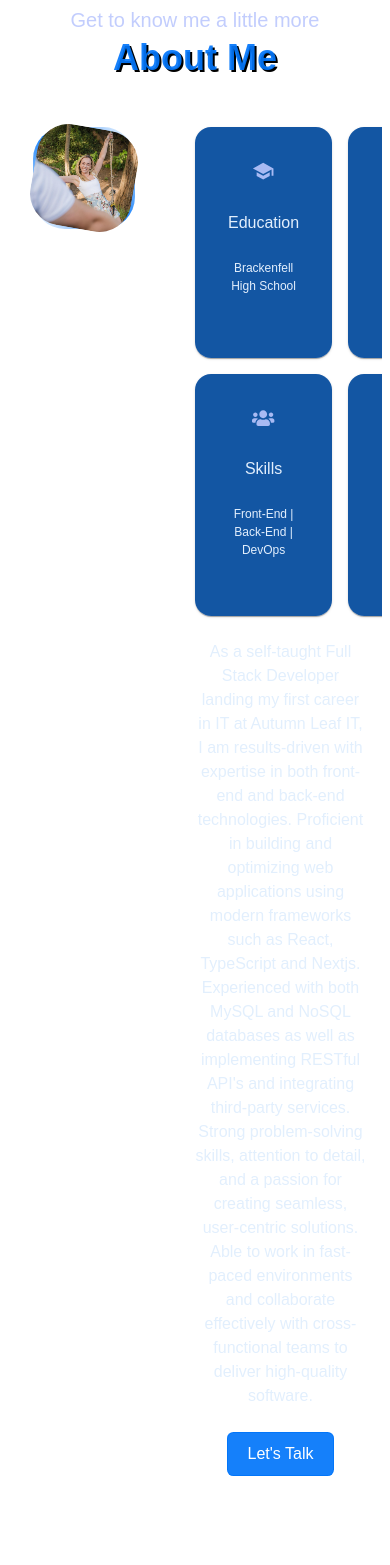
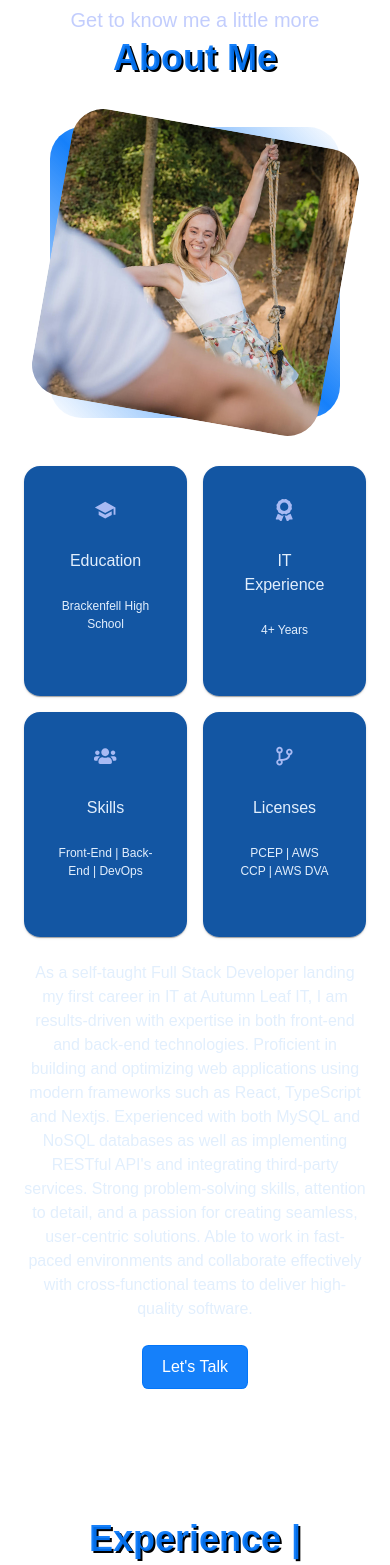
Before and after one commit to Nickiiegee/monique-fick, a Next.js app: page / in a window 390 px wide. Shown: the part 1040-2605 px from the top of the page. Built offline with nearby package versions, Linux system fonts and the light colour scheme.

Commit message:
enhanced mobile friendliness

```diff
--- a/components/about/About.jsx
+++ b/components/about/About.jsx
@@ -1,7 +1,7 @@
 "use client";
 import ME from "@/src/assets/me_about.jpg";
 import styles from "./styles.module.css";
-import { Box, Paper, Typography } from "@mui/material";
+import { Box, Paper, Typography, useMediaQuery } from "@mui/material";
 import Image from "next/image";
 import Link from "next/link";
 import { BiGitBranch } from "react-icons/bi";
@@ -10,6 +10,7 @@ import { MdSchool } from "react-icons/md";
 import { aboutList } from "./AboutList";
 
 const About = () => {
+  const matches = useMediaQuery("(min-width:600px)");
   const paragraph =
     "As a self-taught Full Stack Developer landing my first career in IT at Autumn Leaf IT, I am results-driven with expertise in both front-end and back-end technologies. Proficient in building and optimizing web applications using modern frameworks such as React, TypeScript and Nextjs. Experienced with both MySQL and NoSQL databases as well as implementing RESTful API's and integrating third-party services. Strong problem-solving skills, attention to detail, and a passion for creating seamless, user-centric solutions. Able to work in fast-paced environments and collaborate effectively with cross-functional teams to deliver high-quality software.";
 
@@ -38,11 +39,11 @@ const About = () => {
       </Typography>
 
       <Box
-      className={styles.about_container}
+        className={styles.about_container}
         sx={{
           display: "grid",
-          gridTemplateColumns: "35% 50%",
-          gap: "15%",
+          gridTemplateColumns: { md: "3fr", xs: "1fr" },
+          gap: { md: "15%", xs: "0" },
         }}
       >
         <Box className={styles.about_me}>
@@ -64,7 +65,7 @@ const About = () => {
                   key={idx}
                   sx={{
                     background: "rgba(0, 73, 156, 0.925)",
-                    borderRadius: '1rem',
+                    borderRadius: "1rem",
                     "&:hover": {
                       transition: "all 300ms ease",
                     },
@@ -93,9 +94,11 @@ const About = () => {
           <Typography className={styles.about_content_p}>
             {paragraph}
           </Typography>
-          <Link href="#contact" className={styles.btn}>
-            Let's Talk
-          </Link>
+          <Box className={styles.btn_container}>
+            <Link href="#contact" className={styles.btn}>
+              Let's Talk
+            </Link>
+          </Box>
         </Box>
       </Box>
     </section>
--- a/components/about/styles.module.css
+++ b/components/about/styles.module.css
@@ -113,12 +113,16 @@
    Devices
    */
    @media screen and (max-width: 1024px) {
+    .btn_container {
+      text-align: center;
+    }
+
     .about_container {
       grid-template-columns: 1fr;
       gap: 0;
     }
     .about_me {
-      width: 1000%;
+      width: 60%;
       margin: 2rem auto 4rem;
     }
 
--- a/components/experience/IT_Experience.jsx
+++ b/components/experience/IT_Experience.jsx
@@ -13,7 +13,11 @@ const IT_Experience = () => {
             {dutyList.map(({ role, duties }, idx) => {
               return (
                 <Box className={styles.experience_content} key={idx}>
-                  <Paper className={styles.experience_details} elevation={0} sx={{ backgroundColor: 'transparent' }}>
+                  <Paper
+                    className={styles.experience_details}
+                    elevation={0}
+                    sx={{ backgroundColor: "transparent" }}
+                  >
                     <Box>
                       <Typography variant="h4">
                         <FaRegCheckCircle
@@ -28,6 +32,7 @@ const IT_Experience = () => {
                               <ListItem
                                 className={styles.experience_details_small}
                                 key={idx}
+                                sx={{ listStyleType: "disc" }}
                               >
                                 {duty}
                               </ListItem>
--- a/components/experience/Other_Experience.jsx
+++ b/components/experience/Other_Experience.jsx
@@ -10,10 +10,14 @@ const OtherExperience = () => {
         return (
           <Box key={id}>
             <Typography variant="h3">{title}</Typography>
-            <Box className={styles.experience_content}>
-              {duties.map(({ title, duty }, index) => {
-                return (
-                  <Paper className={styles.experience_details} elevation={0} key={index}>
+            {duties.map(({ title, duty }, index) => {
+              return (
+                <Box className={styles.experience_content} key={index}>
+                  <Paper
+                    className={styles.experience_details}
+                    elevation={0}
+                    sx={{ backgroundColor: "transparent" }}
+                  >
                     <Box>
                       <Typography variant="h4">
                         <FaRegCheckCircle
@@ -27,6 +31,7 @@ const OtherExperience = () => {
                             <ListItem
                               className={styles.experience_details_small}
                               key={itemIndex}
+                              sx={{ listStyleType: "disc" }}
                             >
                               {item}
                             </ListItem>
@@ -35,9 +40,9 @@ const OtherExperience = () => {
                       </List>
                     </Box>
                   </Paper>
-                );
-              })}
-            </Box>
+                </Box>
+              );
+            })}
           </Box>
         );
       })}
--- a/components/testimonials/Testimonials.jsx
+++ b/components/testimonials/Testimonials.jsx
@@ -47,7 +47,7 @@ const Testimonials = () => {
               className={styles.testimonial}
               sx={{
                 justifyContent: "center",
-                textAlign: 'center'
+                textAlign: "center",
               }}
             >
               <Box className={styles.client_avatar}>
@@ -58,11 +58,19 @@ const Testimonials = () => {
                   className={styles.client_review}
                   sx={{
                     fontSize: "13px",
+                    textAlign: "center",
                   }}
                 >
                   {review}
                 </Typography>
-                <Typography className={styles.client_name}>{name}</Typography>
+                <Typography
+                  className={styles.client_name}
+                  sx={{
+                    textAlign: "center",
+                  }}
+                >
+                  {name}
+                </Typography>
               </Box>
             </SwiperSlide>
           );
```
